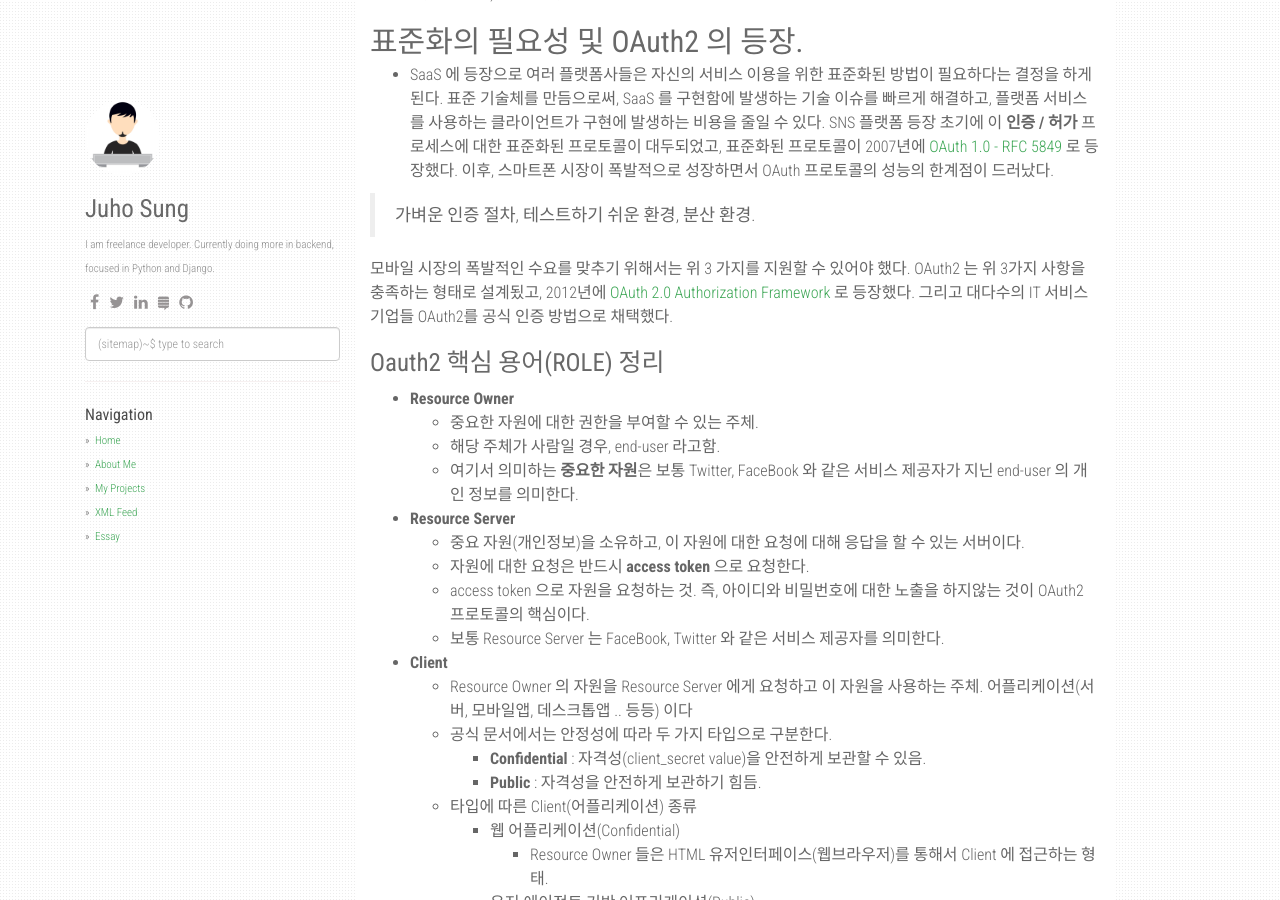
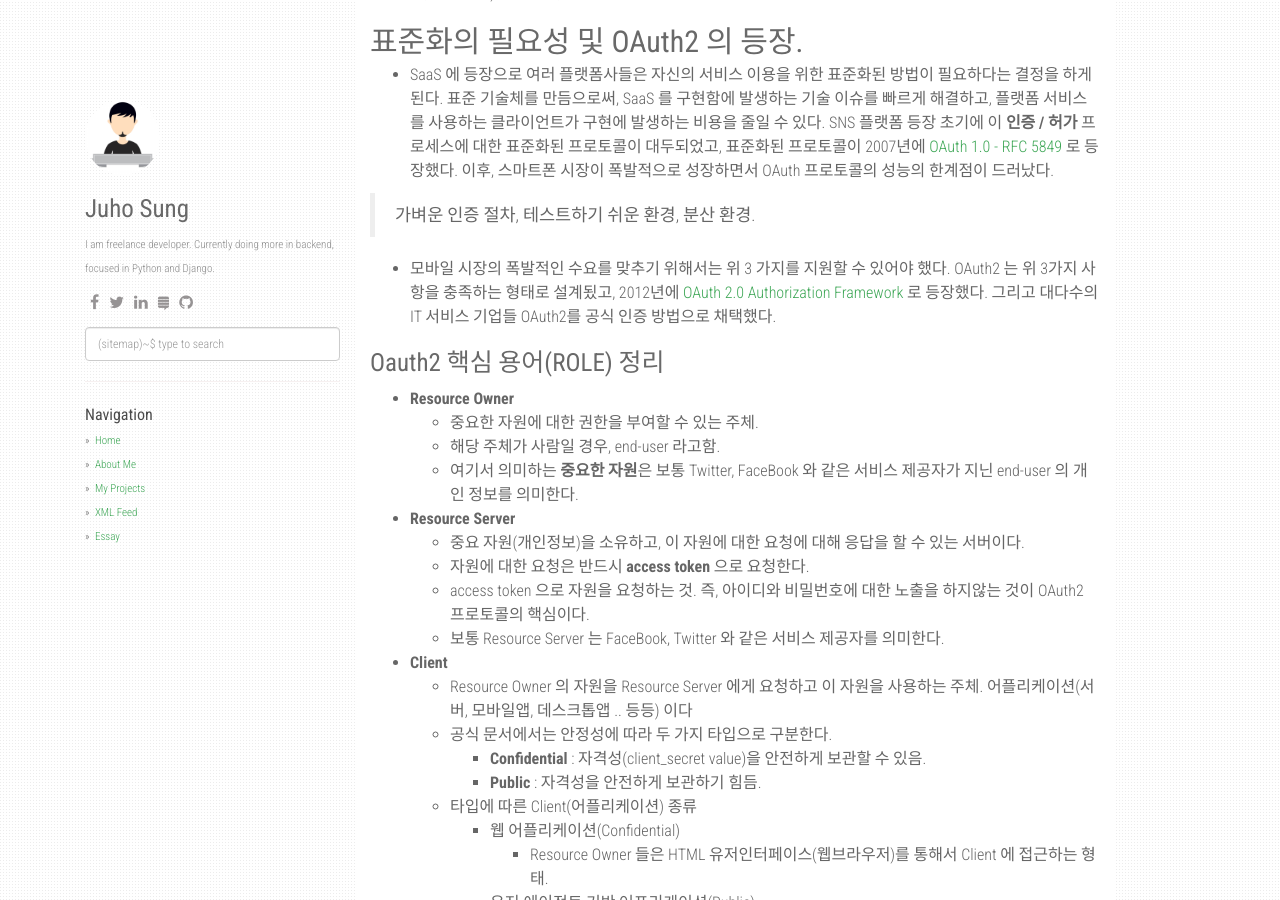
Before and after one commit to ktjooho/ktjooho.github.io, a Jekyll site: the page built from _posts/2019-01-05-review-oauth2.markdown, in a window 1280 px wide and 900 px high, scrolled down 448 px. Built offline with Jekyll 4.4.1, drawn with Linux system fonts in a browser that asks for light colours; nearby versions of some CDN libraries; comment, search, counter and statistics services are not loaded.

```diff
--- a/_posts/2019-01-05-review-oauth2.markdown
+++ b/_posts/2019-01-05-review-oauth2.markdown
@@ -6,7 +6,9 @@ categories: [oauth2]
 ---
 기존 프로젝트에서 사용하는 Spring 버전을 4 에서 5로 업데이트를 하면서, Spring Security 관련 코드 수정에서 어려움을 겪었다.
 OAuth2 관련된 코드를 [WebFlux(Reactive Web)](https://docs.spring.io/spring/docs/current/spring-framework-reference/web-reactive.html) 에 맞게 변경하는데, 코드의 플로우와 사용하는 용어들이 상당히 낯설었다. 이참에 웹 분야의 인증에 어느 정도 개념을 잡고가야겠다는 생각을 했고, 이제껏 내가 공부한 OAuth2 의 개념에 대해서 첫 번째 포스트로 등록하기로 했다.
+
 # 배경
+
 ## SaaS(Software as a Service)
  - **Twitter, FaceBook, Google** 과 같은 거대 IT 기업들은 자신의 SNS 플랫폼에서 제공하는 서비스를 다른 소프트웨어에서도 사용할 수 있는 형태로 제공하는 상호협력 가능한 비즈니스 모델을 만들었다. 이 비즈니스 모델은 업계의 사실상 표준(**De Facto**)이 됬다. 우리가 사용하는 대다수의 모바일 앱들을 보면 구글, 페이스북, 혹은 네이버와 같은 서비스 플랫폼을 통해서 **인증(Authentication)** 을 하고, **허가(Authorization)** 받은 해당 플랫폼이 제공하는 서비스를 활용한다.
 몇몇 예를 들자면, 달리기앱에서 오늘 달린 거리를 페이스북이나 트위터에 바로 올려서 친구들한테 나의 기록을 보여준다. 소개팅 앱에서 페이스북에서 설정한 개인정보(학교, 취미, 관심분야)를 이용해, 적절한 상대를 매칭해주거나 친구목록을 보고 매칭 상대를 제한하기도 한다.
@@ -17,7 +19,7 @@ OAuth2 관련된 코드를 [WebFlux(Reactive Web)](https://docs.spring.io/spring
 
  > 가벼운 인증 절차, 테스트하기 쉬운 환경, 분산 환경.
 
- 모바일 시장의 폭발적인 수요를 맞추기 위해서는 위 3 가지를 지원할 수 있어야 했다. OAuth2 는 위 3가지 사항을 충족하는 형태로 설계됬고, 2012년에 [OAuth 2.0 Authorization Framework](https://tools.ietf.org/html/rfc6749) 로 등장했다. 그리고 대다수의 IT 서비스 기업들 OAuth2를 공식 인증 방법으로 채택했다.
+ - 모바일 시장의 폭발적인 수요를 맞추기 위해서는 위 3 가지를 지원할 수 있어야 했다. OAuth2 는 위 3가지 사항을 충족하는 형태로 설계됬고, 2012년에 [OAuth 2.0 Authorization Framework](https://tools.ietf.org/html/rfc6749) 로 등장했다. 그리고 대다수의 IT 서비스 기업들 OAuth2를 공식 인증 방법으로 채택했다.
 
 
 # Oauth2 핵심 용어(ROLE) 정리
@@ -25,13 +27,11 @@ OAuth2 관련된 코드를 [WebFlux(Reactive Web)](https://docs.spring.io/spring
   - 중요한 자원에 대한 권한을 부여할 수 있는 주체.
   - 해당 주체가 사람일 경우, end-user 라고함.
   - 여기서 의미하는 **중요한 자원**은 보통 Twitter, FaceBook 와 같은 서비스 제공자가 지닌 end-user 의 개인 정보를 의미한다.
-
 - **Resource Server**
   - 중요 자원(개인정보)을 소유하고, 이 자원에 대한 요청에 대해 응답을 할 수 있는 서버이다.
   - 자원에 대한 요청은 반드시 **access token** 으로 요청한다.
   - access token 으로 자원을 요청하는 것. 즉, 아이디와 비밀번호에 대한 노출을 하지않는 것이 OAuth2 프로토콜의 핵심이다.
   - 보통 Resource Server 는 FaceBook, Twitter 와 같은 서비스 제공자를 의미한다.
-
 - **Client**
   - Resource Owner 의 자원을 Resource Server 에게 요청하고 이 자원을 사용하는 주체. 어플리케이션(서버, 모바일앱, 데스크톱앱 .. 등등) 이다
   - 공식 문서에서는 안정성에 따라 두 가지 타입으로 구분한다.
@@ -46,13 +46,13 @@ OAuth2 관련된 코드를 [WebFlux(Reactive Web)](https://docs.spring.io/spring
      - 네이티브 어플리케이션(Public or Confidential)
        - Resource Owner에 의해 디바이스에 설치되고, 실행되는 형태의 어플리케이션이다. 예를 들면 스마트폰 앱을 들 수 있다.
        - 클라이언트 자격 증명이 어플리케이션에 포함될 수 있고, 추출해내기도 쉬울 수 있지만, 상황에 따라서 자격 증명 내용을 안전하게 보호받을 수 있음. ( 예 : 트위터 앱, 페이스북 앱)
-
 - **Authorization Server**
   - Client가 Resource Owner 에 대한 인증과 권한을 획득한 뒤에, Access Token 을 Client 에 발급해주는 서버이다.
   - Authorization Server 와 Resource Server 간의 통신에 대해서는 구현하는 측마다 상이하다.
   - 가능한 형상
     - Authorization Server 와 Resource Server 가 동일 서버
     - 한 대의 Authorization Server 복수대의 Resource Server
+
 # OAuth2 의 대략적인 Flow
  1. Client 가 Resource Owner에게 권한을 요청함. 권한 요청은 직접 Resource Owner 를 통하거나 혹은 Authorization Server 를 매개체로 비간접적으로 만들어진다. 후자가 좀 더 안전하다.
     * 보통은 Authroization Server 에서 제공하는 권한 요청 페이지 서비스를 활용함.
@@ -115,11 +115,11 @@ OAuth2 관련된 코드를 [WebFlux(Reactive Web)](https://docs.spring.io/spring
      - 여기서 First Party, Third Party 는 Resource 를 제공하는 개발사에서 만든 App 인 경우, Third Party 를 아니면, First Party 를 의미한다.
        - 예) Twitter, Facebook native app 은 Third Party App 이다.
 # 결론
- - OAuth2는 Resource Owner 의 자격증명(Credential) 정보 없이 Client 가 Resource 를 Resource Server 로부터 받도록 했다.
- - 이를 가능케한 핵심은 Resource 제공 측에서 Access Token 을 발급해서, 그 Token 으로 자격성을 검증하는 것이다.
- - Access Token 을 발급하는 과정은 Client 의 보안 정도에 따라서 달라진다.
- - 다음 포스트에서는 OAuth2 의 Access Token 에 대해서 좀 더 자세하게 다루겠다.
+  - OAuth2는 Resource Owner 의 자격증명(Credential) 정보 없이 Client 가 Resource 를 Resource Server 로부터 받도록 했다.
+  - 이를 가능케한 핵심은 Resource 제공 측에서 Access Token 을 발급해서, 그 Token 으로 자격성을 검증하는 것이다.
+  - Access Token 을 발급하는 과정은 Client 의 보안 정도에 따라서 달라진다.
+  - 다음 포스트에서는 OAuth2 의 Access Token 에 대해서 좀 더 자세하게 다루겠다.
 
 ## Reference
- - [A Guide To OAuth 2.0 Grants](https://alexbilbie.com/guide-to-oauth-2-grants/)
- - [OAuth2-IETF(RFC6749)](https://tools.ietf.org/html/rfc6749)
+  - [A Guide To OAuth 2.0 Grants](https://alexbilbie.com/guide-to-oauth-2-grants/)
+  - [OAuth2-IETF(RFC6749)](https://tools.ietf.org/html/rfc6749)
```
